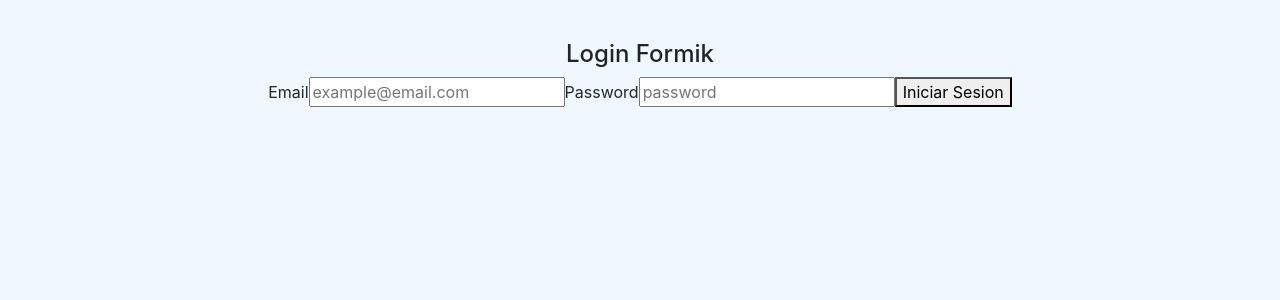
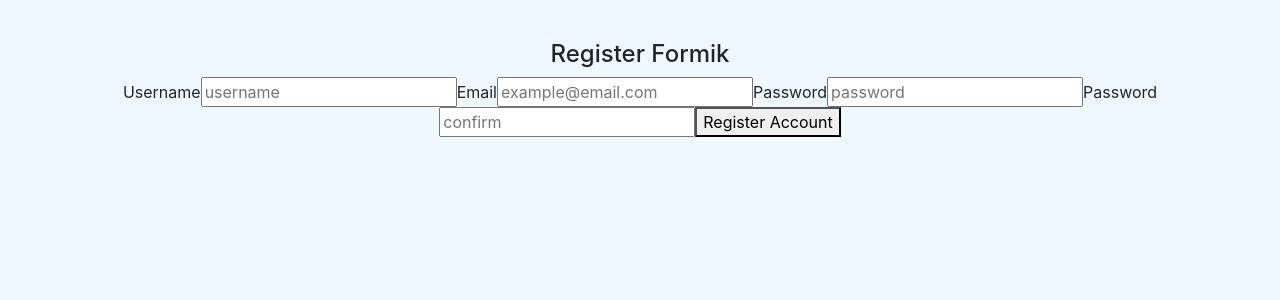
Before and after one commit to CalicheDev/Curso-Full-Stack, a React (Create React App) app in the folder Curso-ReactJS_Basico/primer-app/: page / in a window 1280 px wide. Shown: the top 300 px of the page. Built offline with nearby package versions, Linux system fonts and the light colour scheme; the HTML template or start-up script is replaced by a standard one.

Commit message:
feat: add form register user and library Formik and Yup

```diff
--- a/Curso-ReactJS_Basico/primer-app/package.json
+++ b/Curso-ReactJS_Basico/primer-app/package.json
@@ -11,6 +11,7 @@
     "formik": "^2.2.9",
     "react": "^18.2.0",
     "react-dom": "^18.2.0",
+    "react-router-dom": "^6.8.0",
     "react-scripts": "5.0.1",
     "web-vitals": "^2.1.4",
     "yup": "^0.32.11"
--- a/Curso-ReactJS_Basico/primer-app/src/App.js
+++ b/Curso-ReactJS_Basico/primer-app/src/App.js
@@ -10,6 +10,7 @@
 import Father from "./components/container/father";
 import Optionalrender from "./components/pure/optionalRender";
 import Loginformik from "./components/pure/forms/loginFormik";
+import Registerformik from "./components/pure/forms/registerFormik";
 
 function App() {
   return (
@@ -55,7 +56,8 @@
         {/* <Father>        </Father> */}
 
         {/* Ejemplo de uso de Formik y Yup */}
-        <Loginformik> </Loginformik>
+        {/* <Loginformik> </Loginformik> */}
+        <Registerformik></Registerformik>
       </div>
     </div>
   );
--- a/Curso-ReactJS_Basico/primer-app/src/components/pure/forms/loginFormik.jsx
+++ b/Curso-ReactJS_Basico/primer-app/src/components/pure/forms/loginFormik.jsx
@@ -1,6 +1,15 @@
 import React from "react";
 import { Formik, Field, Form } from "formik";
 import * as Yup from "yup";
+
+//API for Login with username
+/* const baseUrl="https://manteliviano.com/acuasur/api/loginMovil1"; */
+
+//API for Login with email
+/* const baseUrl="http://190.145.32.226:8000/api/acceso" */
+//API for Register with email
+/* const baseUrl="http://190.145.32.226:8000/api/register"; */
+
 
 const loginSchema = Yup.object().shape({
   email: Yup.string()
@@ -58,7 +67,7 @@
               }
 
               <label htmlFor="password">Password</label>
-              <Field id="password" name="password" placeholder="password" />
+              <Field id="password" type="password" name="password" placeholder="password" />
 
               {/* Password errors */}
               {
--- /dev/null
+++ b/Curso-ReactJS_Basico/primer-app/src/components/pure/forms/registerFormik.jsx
@@ -0,0 +1,120 @@
+import React from "react";
+import { Formik, Form, Field, ErrorMessage } from "formik";
+import { ROLES } from "../../../models/roles.enum";
+import * as Yup from "yup";
+
+//Models
+import { User } from "../../../models/user.class";
+//API for Login
+/* const baseUrl = "https://manteliviano.com/acuasur/api/loginMovil1"; */
+//API for Register
+/* const baseUrl = "http://190.145.32.226:8000/api/register"; */
+
+export default function Registerformik() {
+  let user = new User();
+
+  const initialValues = {
+    username: "",
+    email: "",
+    password: "",
+    confirm: "",
+    rol: ROLES.USER,
+  };
+  const registerSchema = Yup.object().shape({
+    username: Yup.string()
+      .min(6, "Username Must be six charts")
+      .max(12, "Username too long")
+      .required("Username is required"),
+    role: Yup.string()
+      .oneOf([ROLES.USER, ROLES.ADMIN], "You must select a Role: User / Admin")
+      .required("Rol is required"),
+    email: Yup.string()
+      .email("Invalid email format")
+      .required("Email is required"),
+    password: Yup.string().required("Password is required"),
+    confirm: Yup.string().when("password", {
+      is: value => (value && value.length > 0 ? true : false),
+      then: Yup.string().oneOf([Yup.ref("password")], "¡Password must match!"),
+    }),
+  });
+
+  const submit = (values) => {
+    alert("Register user");
+  };
+
+  return (
+    <div>
+      <h4>Register Formik</h4>
+      <Formik
+        initialValues={initialValues}
+        // Yup validation schema
+        validationSchema={registerSchema}
+        onSubmit={async (values) => {
+          await new Promise((r) => setTimeout(r, 500));
+          alert(JSON.stringify(values, null, 2));
+        }}
+      >
+        {/* We obtain props from Formik */}
+        {({values, // para obtener los valores del formulario en cualquier momento
+            touched, // sirve para saber si el usuario ha tocado algún campo
+            errors, // si hay algún error en algún campo o formulario en general
+            isSubmitting, // dice si se envió o no el formulario
+            handleChange, // sirve para saber si hay algún cambio en algún campo
+            handleBlur // sirve para saber si hay algún cambio de foco
+          }) => (
+            <Form>
+              <label htmlFor="username">Username</label>
+              <Field id="username" name="username" placeholder="username" />
+              {/* Username errors */}
+              {errors.username && touched.username && (
+                <div className="error">
+                  <p>{errors.username} </p>
+                </div>
+              )}
+
+              <label htmlFor="email">Email</label>
+              <Field
+                id="email"
+                type="email"
+                name="email"
+                placeholder="example@email.com"
+              />
+              {/* Email errors */}
+              {errors.email && touched.email && (
+                <div className="error">
+                  <p>{errors.email} </p>
+                </div>
+              )}
+
+              {/* <label htmlFor="rol">Role</label>
+              <Field id="rol" name="rol" placeholder="rol" /> */}
+
+              <label htmlFor="password">Password</label>
+              <Field id="password" type="password" name="password" placeholder="password" />
+
+              {/* Password errors */}
+              {errors.password && touched.password && (
+                <div className="error">
+                  <p>{errors.password} </p>
+                </div>
+              )}
+
+              <label htmlFor="confirm">Password</label>
+              <Field id="confirm" type="password" name="confirm" placeholder="confirm" />
+
+              {/* confirm errors */}
+              {errors.confirm && touched.confirm && (
+                <div className="error">
+                  <p>{errors.confirm}</p>
+                </div>
+              )}
+
+              <button type="submit">Register Account</button>
+              {isSubmitting ? <p>Sending your credentials...</p> : null}
+            </Form>
+          )
+        }
+      </Formik>
+    </div>
+  );
+}
--- /dev/null
+++ b/Curso-ReactJS_Basico/primer-app/src/models/roles.enum.js
@@ -0,0 +1,5 @@
+export const ROLES ={
+    USER: 'user',
+    ADMIN: 'admin',
+    SELLER: 'seller'
+}
--- /dev/null
+++ b/Curso-ReactJS_Basico/primer-app/src/models/user.class.js
@@ -0,0 +1,15 @@
+import { ROLES } from './roles.enum';
+
+export class User{
+    username='';
+    email='';
+    password='';
+    rol= ROLES.USER;
+
+    constructor(username,email,password,role){
+        this.username = username;
+        this.email = email;
+        this.password = password;
+        this.rol = role;
+    }
+}
```
Also changed, not shown: Curso-ReactJS_Basico/primer-app/src/AppRouterOne.js (added, +12 -0 lines), 1 other file (tests, documents, lock files or other folders).
